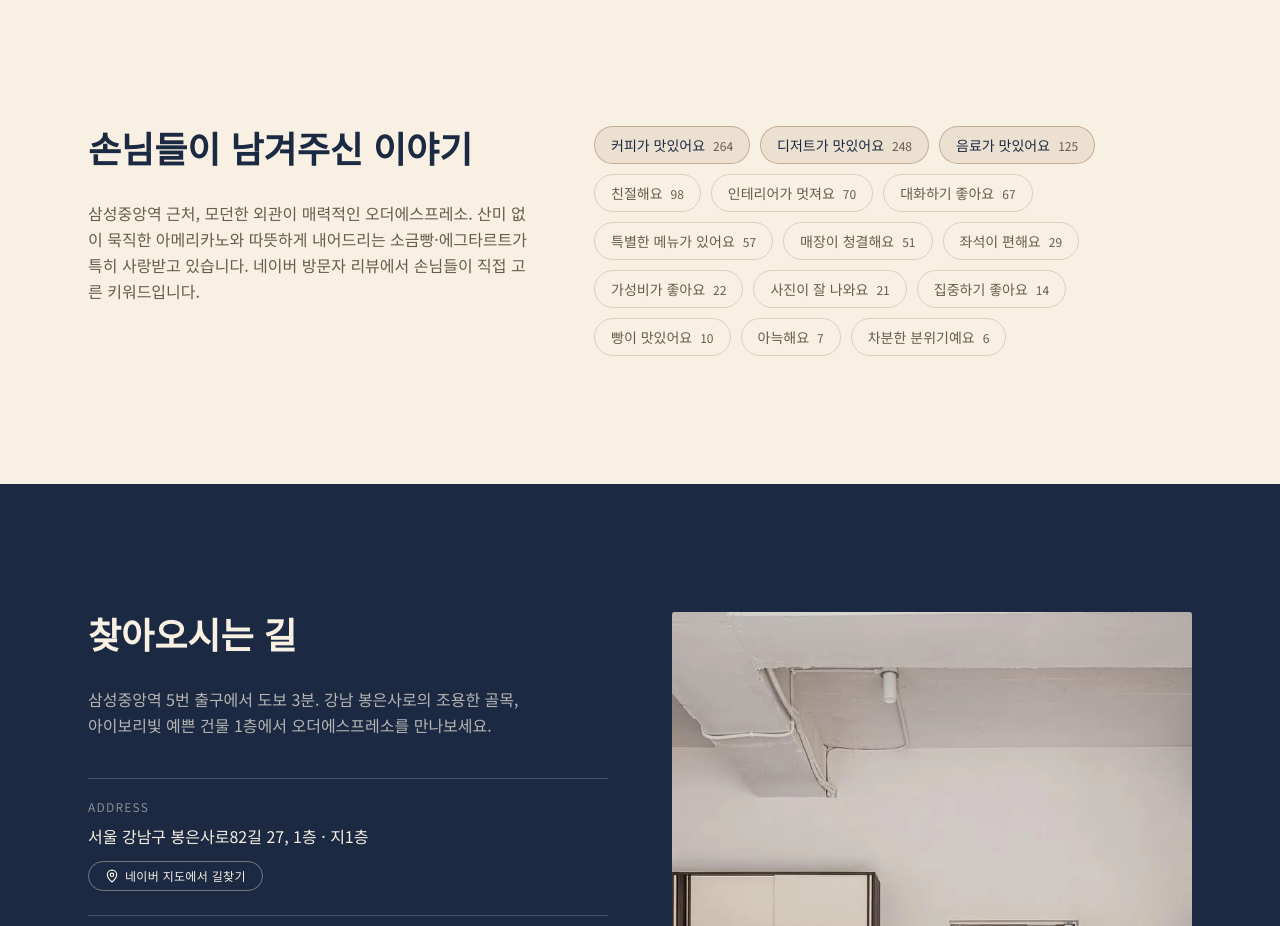
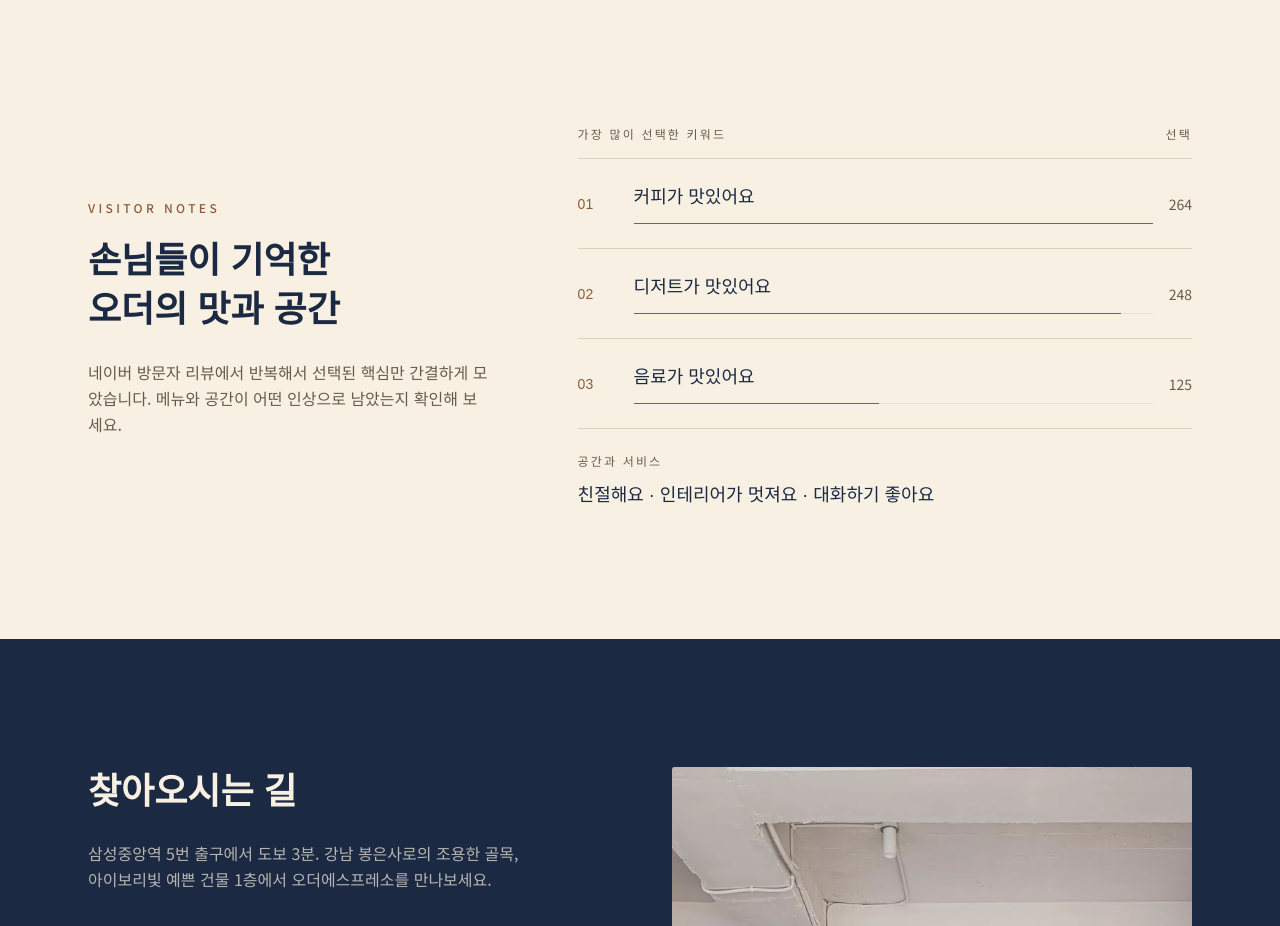
Before and after one commit to AndrewDongminYoo/order-espresso-website, a Next.js app: page / in a window 1280 px wide. Shown: the part 5880-6806 px from the top of the page. Built offline with nearby package versions, Linux system fonts and the light colour scheme.

Commit message:
feat(reviews): refine visitor review presentation

```diff
--- a/components/reviews.tsx
+++ b/components/reviews.tsx
@@ -1,64 +1,82 @@
-const keywords = [
+const topKeywords = [
   { label: '커피가 맛있어요', count: 264 },
   { label: '디저트가 맛있어요', count: 248 },
   { label: '음료가 맛있어요', count: 125 },
-  { label: '친절해요', count: 98 },
-  { label: '인테리어가 멋져요', count: 70 },
-  { label: '대화하기 좋아요', count: 67 },
-  { label: '특별한 메뉴가 있어요', count: 57 },
-  { label: '매장이 청결해요', count: 51 },
-  { label: '좌석이 편해요', count: 29 },
-  { label: '가성비가 좋아요', count: 22 },
-  { label: '사진이 잘 나와요', count: 21 },
-  { label: '집중하기 좋아요', count: 14 },
-  { label: '빵이 맛있어요', count: 10 },
-  { label: '아늑해요', count: 7 },
-  { label: '차분한 분위기예요', count: 6 },
 ];
 
+const supportingKeywords = ['친절해요', '인테리어가 멋져요', '대화하기 좋아요'];
+
 export function Reviews() {
+  const highestCount = topKeywords[0].count;
+
   return (
     <section id="reviews" className="scroll-mt-28 bg-background py-24 md:py-32">
-      <div className="mx-auto max-w-6xl px-6">
-        <div className="grid gap-12 md:grid-cols-[0.85fr_1.15fr] md:gap-16">
-          <div>
-            <h2 className="text-balance font-serif text-3xl font-semibold leading-snug text-foreground sm:text-4xl">
-              손님들이 남겨주신 이야기
-            </h2>
-            <p className="mt-6 text-pretty leading-relaxed text-muted-foreground">
-              삼성중앙역 근처, 모던한 외관이 매력적인 오더에스프레소. 산미 없이
-              묵직한 아메리카노와 따뜻하게 내어드리는 소금빵·에그타르트가 특히
-              사랑받고 있습니다. 네이버 방문자 리뷰에서 손님들이 직접 고른
-              키워드입니다.
-            </p>
+      <div className="mx-auto grid max-w-6xl gap-14 px-6 md:grid-cols-[0.8fr_1.2fr] md:items-center md:gap-20">
+        <div>
+          <p className="text-xs font-medium uppercase tracking-[0.28em] text-accent">
+            Visitor notes
+          </p>
+          <h2 className="mt-5 text-balance font-serif text-3xl font-semibold leading-snug text-foreground sm:text-4xl">
+            손님들이 기억한
+            <br />
+            오더의 맛과 공간
+          </h2>
+          <p className="mt-6 max-w-md text-pretty leading-relaxed text-muted-foreground">
+            네이버 방문자 리뷰에서 반복해서 선택된 핵심만 간결하게 모았습니다.
+            메뉴와 공간이 어떤 인상으로 남았는지 확인해 보세요.
+          </p>
+        </div>
+
+        <div>
+          <div className="flex items-center justify-between border-b border-border pb-4 text-xs font-medium uppercase tracking-[0.18em] text-muted-foreground">
+            <span>가장 많이 선택한 키워드</span>
+            <span>선택</span>
           </div>
 
-          <ul
-            aria-label="네이버 방문자 리뷰 키워드"
-            className="flex flex-wrap content-center items-center gap-2.5"
-          >
-            {keywords.map((k, i) => (
+          <ol aria-label="네이버 방문자 리뷰 키워드">
+            {topKeywords.map((keyword, index) => (
               <li
-                key={k.label}
-                aria-label={`${k.label} — ${k.count}명 선택`}
-                className={`flex items-baseline gap-2 rounded-full border px-4 py-2 ${
-                  i < 3
-                    ? 'border-accent/40 bg-accent/10 text-foreground'
-                    : 'border-border text-muted-foreground'
-                }`}
+                key={keyword.label}
+                aria-label={`${keyword.label} — ${keyword.count}명 선택`}
+                className="grid grid-cols-[2.5rem_1fr_auto] items-center gap-4 border-b border-border py-6"
               >
-                <span aria-hidden="true" className="text-sm">
-                  {k.label}
-                </span>
                 <span
                   aria-hidden="true"
-                  className="text-xs tabular-nums text-muted-foreground"
+                  className="font-serif text-sm tabular-nums text-accent"
                 >
-                  {k.count}
+                  {String(index + 1).padStart(2, '0')}
+                </span>
+                <div aria-hidden="true">
+                  <span className="font-serif text-lg text-foreground">
+                    {keyword.label}
+                  </span>
+                  <div className="mt-3 h-px overflow-hidden bg-muted">
+                    <div
+                      className="h-full bg-accent"
+                      style={{
+                        width: `${(keyword.count / highestCount) * 100}%`,
+                      }}
+                    />
+                  </div>
+                </div>
+                <span
+                  aria-hidden="true"
+                  className="text-sm tabular-nums text-muted-foreground"
+                >
+                  {keyword.count}
                 </span>
               </li>
             ))}
-          </ul>
+          </ol>
+
+          <div className="pt-6">
+            <p className="text-xs font-medium uppercase tracking-[0.18em] text-muted-foreground">
+              공간과 서비스
+            </p>
+            <p className="mt-3 text-pretty font-serif text-lg leading-relaxed text-foreground">
+              {supportingKeywords.join(' · ')}
+            </p>
+          </div>
         </div>
       </div>
     </section>
```
Also changed, not shown: 1 other file (tests, documents, lock files or other folders).
